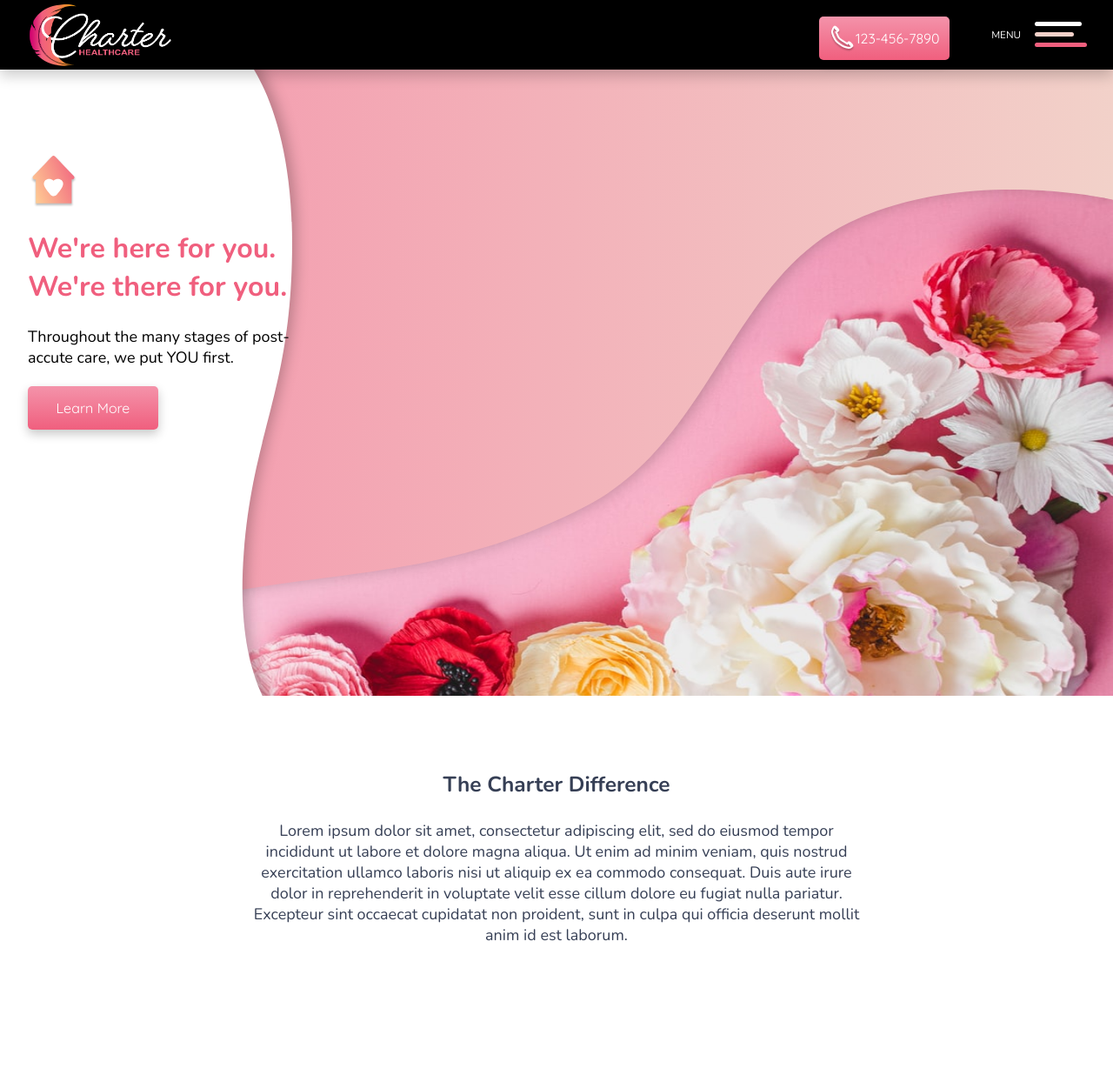
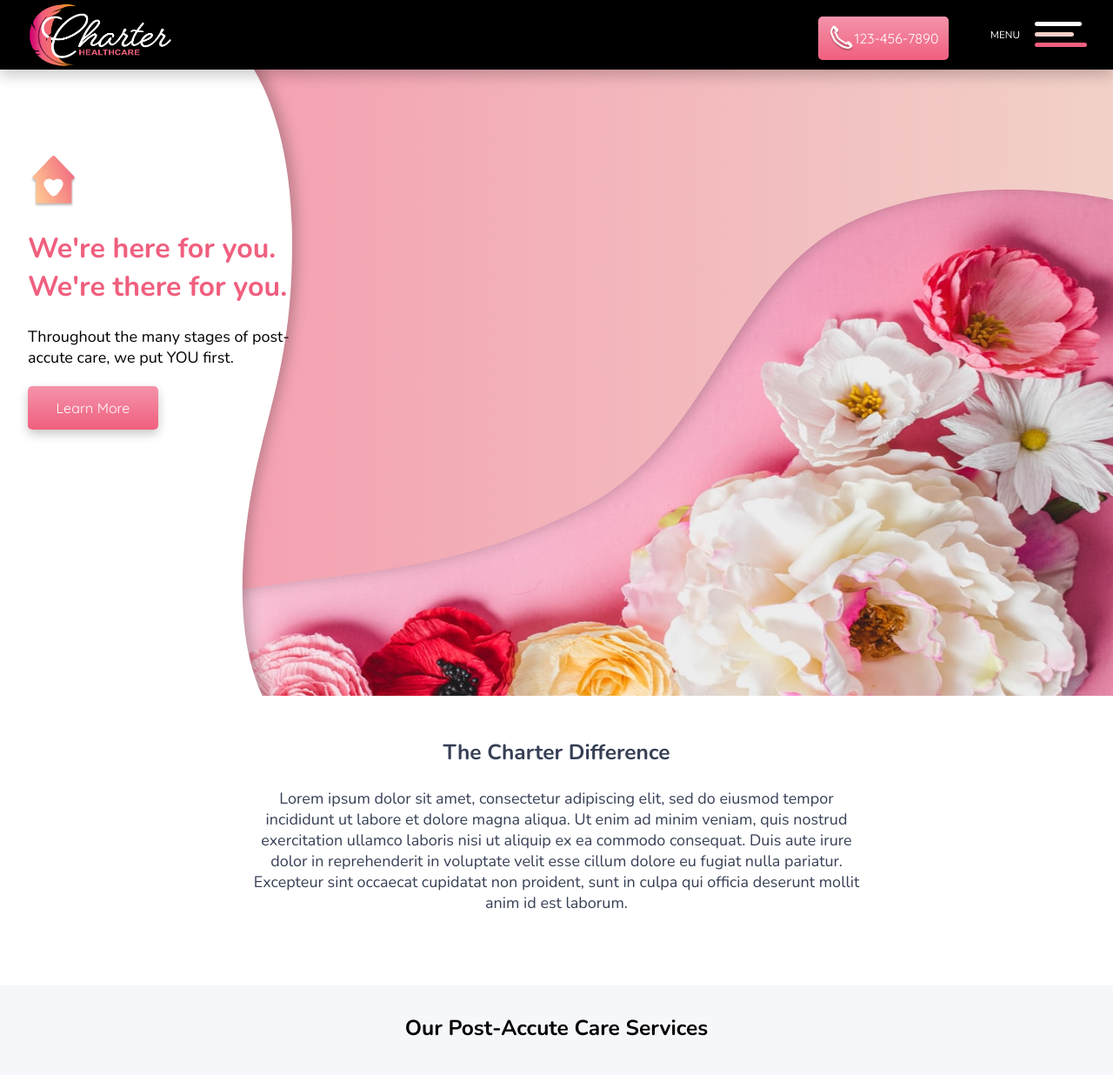
Before and after one commit to CharterXavi/charter-official, a Gatsby site: page / in a window 1280 px wide. Shown: the top 1236 px of the page at 87% size. Built offline with nearby package versions, Linux system fonts and the light colour scheme; Gatsby itself is replaced by a stand-in of ours.

Commit message:
Made minor tweaks to services h2, header 'menu'/'close' box size, etc.

```diff
--- a/src/components/about/about.css
+++ b/src/components/about/about.css
@@ -1,5 +1,5 @@
 .AboutStrip {
-    height: 300px;
+    height: auto;
     position: relative;
     top: -75px;
     z-index: 4;
@@ -8,7 +8,7 @@
     align-items: center;
     justify-content: center;
     text-align: center;
-    padding: 32px;
+    padding: 32px 32px 0 32px;
 }
 .AboutStrip h2 {
     color: #363f55;
--- a/src/components/header/header.css
+++ b/src/components/header/header.css
@@ -56,6 +56,8 @@
     backdrop-filter: blur(10px);
 }
 small {
+    width: 35px;
+    box-sizing: border-box;
     margin: 0 0 0 32px;
     font-weight: lighter;
 }
--- a/src/components/header/header.js
+++ b/src/components/header/header.js
@@ -32,7 +32,7 @@ const Header = () => {
           <div className='header-right'>
             <ButtonPrimary icon={phoneIcon} link='tel:+11234567890' content='123-456-7890' />
             {isMenuExpanded ?
-              <small style={{color: 'white', margin: '0 0 0 28.5px'}}>CLOSE</small> /* margin included since 'close' is longer word than 'menu', causing neighboring elements to move around */
+              <small style={{color: 'white'}}>CLOSE</small> /* margin included since 'close' is longer word than 'menu', causing neighboring elements to move around */
               :
               <small style={{color: 'white'}}>MENU</small>
             }
--- a/src/components/services/services.css
+++ b/src/components/services/services.css
@@ -9,7 +9,8 @@
 }
 .ServicesStrip h2 {
     text-align: center;
-    padding: 32px 0 0 16px;
+    padding: 32px 0 0 0;
+    width: 85%;
 }
 .ServicesStrip .card-container {
     width: 100%;
```
